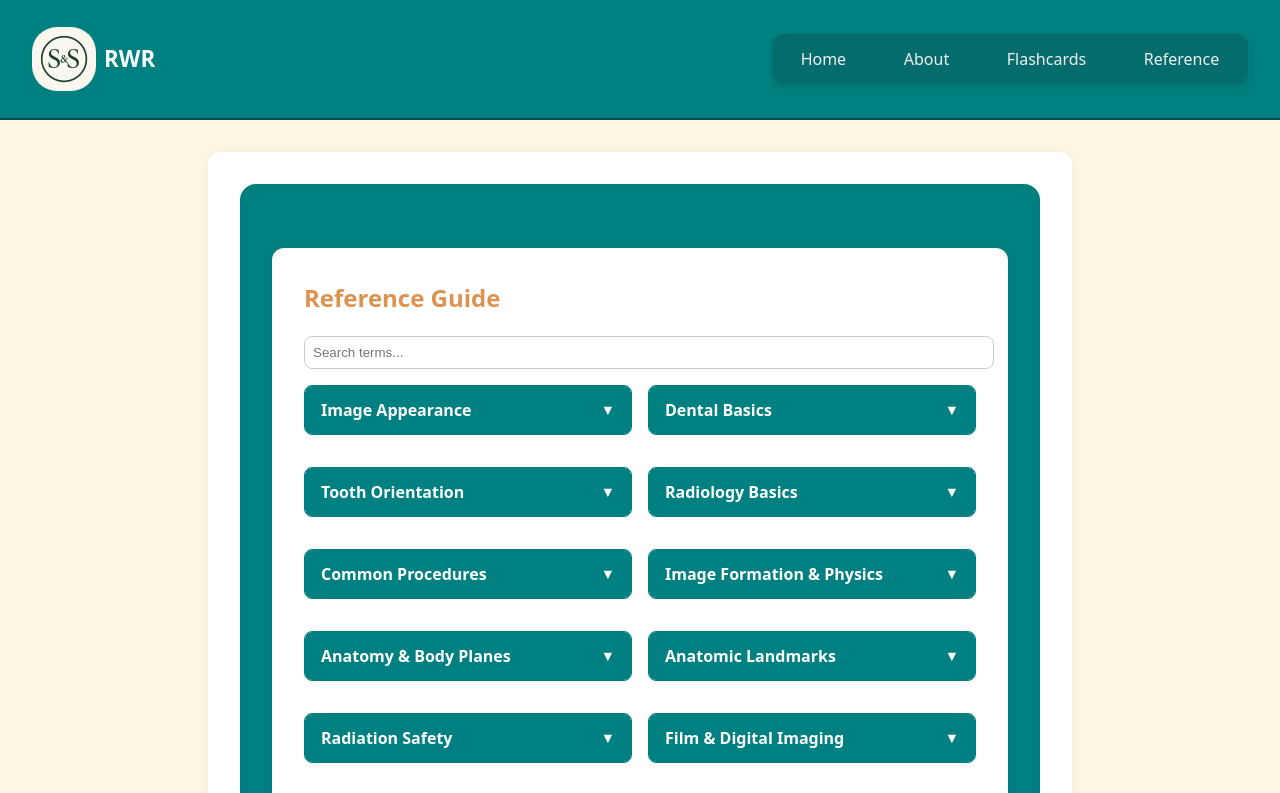
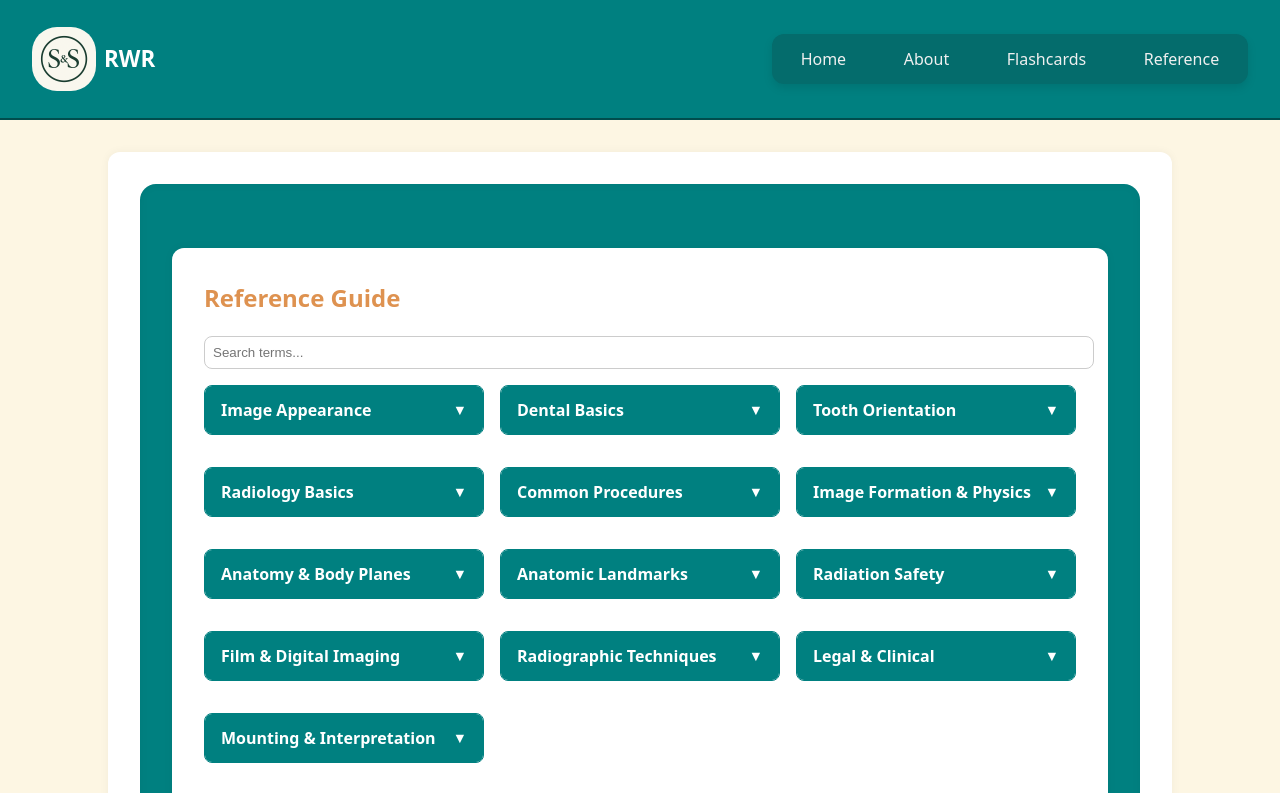
Before and after one commit to bcstidd/rad-with-rick, a React (Vite) app in the folder client/: page /reference in a window 1280 px wide. Shown: the top 793 px of the page. Built offline with nearby package versions, Linux system fonts and the light colour scheme.

Commit message:
"End of day commit"

```diff
--- a/client/package.json
+++ b/client/package.json
@@ -6,7 +6,8 @@
   "scripts": {
     "dev": "vite",
     "build": "vite build",
-    "preview": "vite preview"
+    "preview": "vite preview",
+    "test": "echo \"No tests specified\" && exit 0"
   },
   "dependencies": {
     "react": "^19.1.0",
--- a/client/src/App.css
+++ b/client/src/App.css
@@ -232,6 +232,9 @@ justify-items: center;
 align-items: center;
 }
 
+main.reference-layout {
+  max-width: 1000px;
+}
 .screen-body {
 background: #81171B;
 padding: 2rem;
@@ -239,6 +242,9 @@ border-radius: 1rem;
 box-shadow: inset 0 0 10px rgba(0,0,0,0.05);
 }
 
+body.dark main.reference-layout {
+  max-width: 1000px;
+}
 /* ===========================
  Buttons
 =========================== */
--- a/client/src/App.jsx
+++ b/client/src/App.jsx
@@ -1,5 +1,5 @@
 import { useState, useEffect } from 'react'
-import { BrowserRouter as Router, Routes, Route } from 'react-router-dom'
+import { BrowserRouter as Router, Routes, Route, useLocation } from 'react-router-dom'
 import Home from './pages/Home'
 import About from './pages/About'
 import FlashcardModeSelect from './pages/FlashcardModeSelect'
@@ -9,7 +9,6 @@ import Header from './components/Header'
 import Footer from './components/Footer'
 import Reference from './pages/Reference'
 import './App.css'
-
 
 export default function App() {
   const [isDarkMode, setIsDarkMode] = useState(() => {
@@ -27,9 +26,19 @@ export default function App() {
 
   return (
     <Router>
+      <AppLayout isDarkMode={isDarkMode} toggleDarkMode={toggleDarkMode} />
+    </Router>
+  )
+}
+
+function AppLayout({ isDarkMode, toggleDarkMode }) {
+  const location = useLocation()
+  const isReference = location.pathname === '/reference'
+
+  return (
     <div className="app-wrapper">
       <Header />
-        <main className="container">
+      <main className={`container${isReference ? ' reference-layout' : ''}`}>
         <div className='screen-body'>
           <div className='main-content'>
             <Routes>
@@ -46,6 +55,5 @@ export default function App() {
       </main>
       <Footer isDarkMode={isDarkMode} toggleDarkMode={toggleDarkMode} />
     </div>
-    </Router>
   )
 }
--- a/client/src/pages/Flashcards.css
+++ b/client/src/pages/Flashcards.css
@@ -127,6 +127,8 @@ body.dark .score {
 .prev-btn:hover,
 .next-btn:hover {
   background-color: #008080;
+}
+
 .flashcard {
   background: #f2f2f2;
   color: #000;
@@ -161,15 +163,8 @@ body.dark .score {
 .card-back {
   transform: rotateY(180deg);
 }
-
-}
 .options li:hover {
   background-color: #e0e0e0;
-}
-
-.options.answered li:hover {
-  background-color: inherit;
-  cursor: default;
 }
 /* Base hover effect (only when not answered) */
 .options:not(.answered) li:hover {
@@ -182,7 +177,6 @@ body.dark .score {
   background-color: inherit;
   cursor: default;
 }
-
 
 body.dark .quiz-card.flipped {
   background-color: #046C6C;
--- a/client/src/pages/Reference.css
+++ b/client/src/pages/Reference.css
@@ -82,7 +82,11 @@ body.dark .accordion-content {
   background-color: #2a2a2a;
 }
 
-.reference-page {
+.container.reference-page {
+  max-width: 1000px;
+}
+
+body.dark .container.reference-page {
   max-width: 1000px;
 }
 
```
Lines whose indentation alone changed are shown as unchanged.
